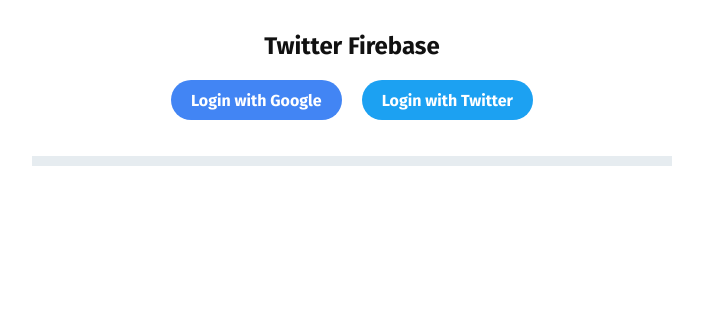
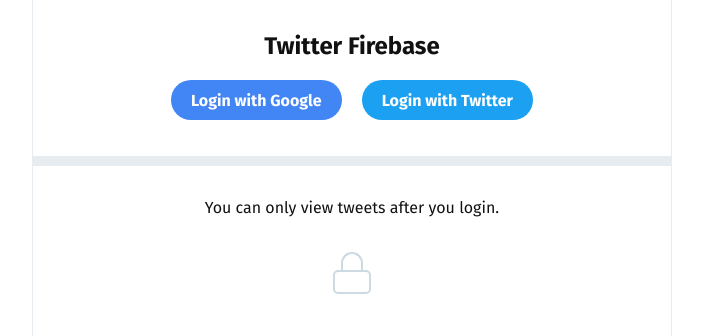
Before and after one commit to arnellebalane/firebase-bacolod-2020, a plain HTML site: page index.html in a window 1280 px wide. Shown: the top 336 px of the page, without its empty margins (288-991 px from the left). Drawn offline with Linux system fonts and the light colour scheme.

Commit message:
Add UI for index page content area

```diff
--- a/index.html
+++ b/index.html
@@ -23,6 +23,11 @@
       </div>
 
       <div class="Separator"></div>
+
+      <div class="ContentBox">
+        <p>You can only view tweets after you login.</p>
+        <img src="images/lock.svg" alt="" />
+      </div>
     </div>
   </body>
 </html>
--- a/styles/global.css
+++ b/styles/global.css
@@ -26,6 +26,8 @@
   width: 100%;
   max-width: 64rem;
   min-height: 100vh;
+  border-left: 1px solid #e6ecf0;
+  border-right: 1px solid #e6ecf0;
   margin: 0 auto;
 }
 
--- a/styles/index.css
+++ b/styles/index.css
@@ -32,3 +32,12 @@
   color: #fff;
   background-color: #1ca1f2;
 }
+
+.ContentBox {
+  padding: 3.2rem 2.4rem;
+  text-align: center;
+}
+
+.ContentBox p {
+  margin-bottom: 3.2rem;
+}
```
Also changed, not shown: images/lock.svg (added).
